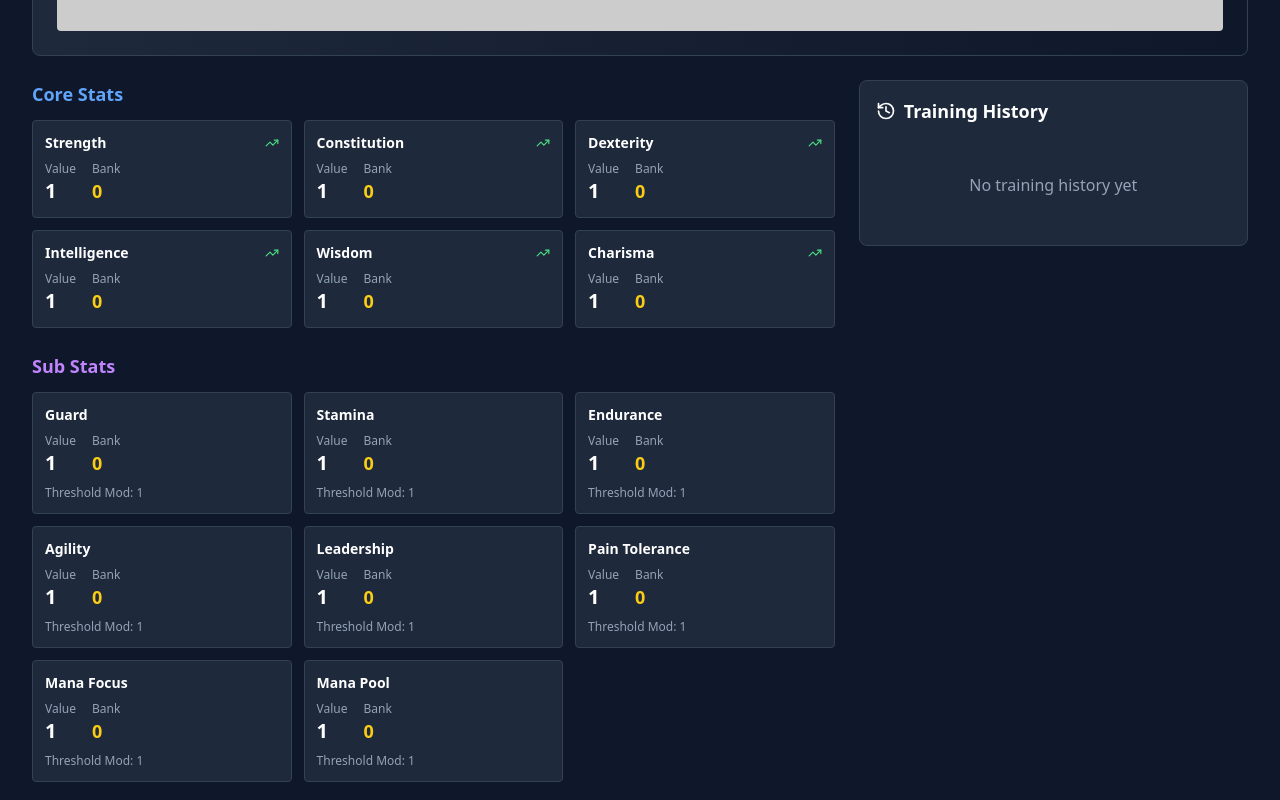
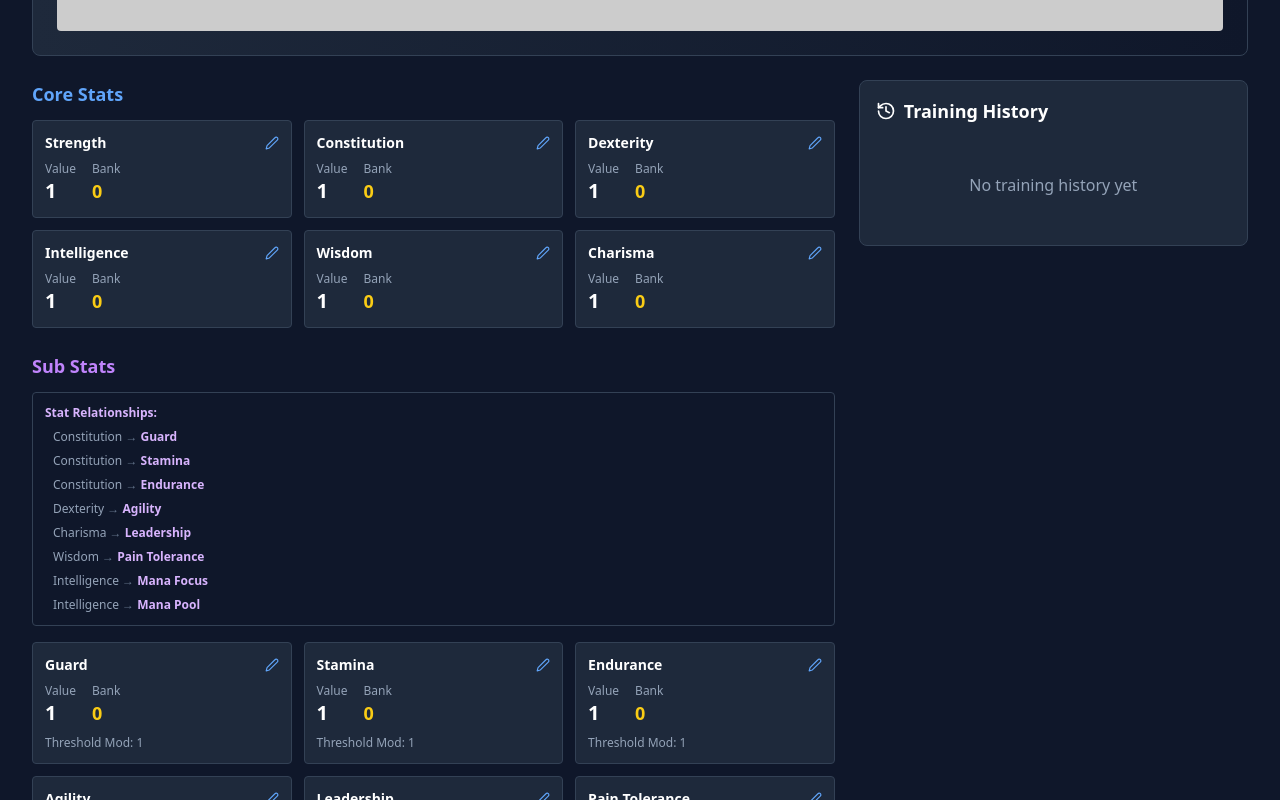
Before and after one commit to J-Anitok/Grimgar-world-JJ-, a React (Vite) app: page / in a window 1280 px wide. Shown: the part 700-1500 px from the top of the page. Built offline with nearby package versions, Linux system fonts and the light colour scheme.

Commit message:
Add interactive stat editing and relationship tree display

```diff
--- a/src/components/StatDisplay.tsx
+++ b/src/components/StatDisplay.tsx
@@ -1,28 +1,131 @@
 import React from 'react';
 import { Character, StatValue, SubStatValue } from '@/types';
-import { TrendingUp } from 'lucide-react';
+import { TrendingUp, Edit2, X } from 'lucide-react';
+import { useAppStore } from '@/store';
 
 interface StatDisplayProps {
   character: Character;
 }
 
 export const StatDisplay: React.FC<StatDisplayProps> = ({ character }) => {
-  const renderStat = (name: string, stat: StatValue | SubStatValue, isSub: boolean = false) => (
+  const { updateCharacter } = useAppStore();
+  const [editing, setEditing] = React.useState<string | null>(null);
+  const [editValue, setEditValue] = React.useState<number>(0);
+  const [editBank, setEditBank] = React.useState<number>(0);
+  const [editMode, setEditMode] = React.useState<'value' | 'bank'>('value');
+
+  const handleEditStat = (statName: string, currentValue: number, currentBank: number, mode: 'value' | 'bank') => {
+    setEditing(statName);
+    setEditValue(currentValue);
+    setEditBank(currentBank);
+    setEditMode(mode);
+  };
+
+  const handleSaveStat = (statName: string, isCore: boolean) => {
+    const updatedChar = { ...character };
+
+    if (isCore && statName in updatedChar.coreStats) {
+      updatedChar.coreStats[statName as keyof typeof updatedChar.coreStats] = {
+        value: editMode === 'value' ? editValue : editValue,
+        carryBank: editMode === 'bank' ? editBank : editBank,
+      };
+    } else if (statName in updatedChar.subStats) {
+      updatedChar.subStats[statName as keyof typeof updatedChar.subStats] = {
+        ...updatedChar.subStats[statName as keyof typeof updatedChar.subStats],
+        value: editMode === 'value' ? editValue : editValue,
+        carryBank: editMode === 'bank' ? editBank : editBank,
+      };
+    } else {
+      // Custom stat
+      const customIndex = updatedChar.customSubStats.findIndex(s => s.name === statName);
+      if (customIndex >= 0) {
+        updatedChar.customSubStats[customIndex] = {
+          ...updatedChar.customSubStats[customIndex],
+          value: editMode === 'value' ? editValue : editValue,
+          carryBank: editMode === 'bank' ? editBank : editBank,
+        };
+      }
+    }
+
+    updateCharacter(character.id, updatedChar);
+    setEditing(null);
+  };
+
+  const renderStat = (name: string, stat: StatValue | SubStatValue, isSub: boolean = false, isCustom: boolean = false) => {
+    const isEditing = editing === name;
+    const isCore = !isSub && !isCustom;
+
+    return (
       <div key={name} className="bg-slate-800 p-3 rounded border border-slate-700 hover:border-slate-600 transition">
         <div className="flex justify-between items-center mb-2">
           <span className="font-semibold text-sm">{name}</span>
-        {!isSub && <TrendingUp size={14} className="text-green-400" />}
+          <div className="flex gap-2">
+            {!isEditing && (
+              <>
+                <button
+                  onClick={() => handleEditStat(name, stat.value, stat.carryBank, 'value')}
+                  className="text-blue-400 hover:text-blue-300 transition"
+                  title="Edit value"
+                >
+                  <Edit2 size={14} />
+                </button>
+              </>
+            )}
+            {!isCore && !isSub && <TrendingUp size={14} className="text-green-400" />}
           </div>
-      <div className="flex gap-4">
+        </div>
+
+        {isEditing ? (
+          <div className="space-y-2">
             <div>
+              <label className="text-xs text-slate-400">Value</label>
+              <input
+                type="number"
+                min="0"
+                value={editValue}
+                onChange={(e) => setEditValue(parseInt(e.target.value) || 0)}
+                className="w-full bg-slate-700 border border-slate-600 rounded px-2 py-1 text-white text-sm"
+                autoFocus
+              />
+            </div>
+            <div>
+              <label className="text-xs text-slate-400">Carry Bank</label>
+              <input
+                type="number"
+                min="0"
+                value={editBank}
+                onChange={(e) => setEditBank(parseInt(e.target.value) || 0)}
+                className="w-full bg-slate-700 border border-slate-600 rounded px-2 py-1 text-white text-sm"
+              />
+            </div>
+            <div className="flex gap-2">
+              <button
+                onClick={() => handleSaveStat(name, isCore)}
+                className="flex-1 bg-green-600 hover:bg-green-700 px-2 py-1 rounded text-sm"
+              >
+                Save
+              </button>
+              <button
+                onClick={() => setEditing(null)}
+                className="flex-1 bg-slate-700 hover:bg-slate-600 px-2 py-1 rounded text-sm"
+              >
+                Cancel
+              </button>
+            </div>
+          </div>
+        ) : (
+          <div className="flex gap-4 cursor-pointer">
+            <div onClick={() => handleEditStat(name, stat.value, stat.carryBank, 'value')}>
               <p className="text-xs text-slate-400">Value</p>
               <p className="text-xl font-bold">{stat.value}</p>
             </div>
-        <div>
+            <div onClick={() => handleEditStat(name, stat.value, stat.carryBank, 'bank')}>
               <p className="text-xs text-slate-400">Bank</p>
               <p className="text-lg font-bold text-yellow-400">{stat.carryBank}</p>
             </div>
           </div>
+        )}
+
         {isSub && 'thresholdModifier' in stat && (
           <p className="text-xs text-slate-400 mt-2">
             Threshold Mod: {(stat as SubStatValue).thresholdModifier}
@@ -30,6 +133,7 @@ export const StatDisplay: React.FC<StatDisplayProps> = ({ character }) => {
         )}
       </div>
     );
+  };
 
   return (
     <div className="space-y-6">
@@ -37,15 +141,29 @@ export const StatDisplay: React.FC<StatDisplayProps> = ({ character }) => {
       <div>
         <h3 className="text-lg font-bold mb-3 text-blue-400">Core Stats</h3>
         <div className="grid grid-cols-2 md:grid-cols-3 gap-3">
-          {Object.entries(character.coreStats).map(([name, stat]) => renderStat(name, stat, false))}
+          {Object.entries(character.coreStats).map(([name, stat]) => renderStat(name, stat, false, false))}
         </div>
       </div>
 
-      {/* Sub Stats */}
+      {/* Sub Stats with Relationship Tree */}
       <div>
         <h3 className="text-lg font-bold mb-3 text-purple-400">Sub Stats</h3>
+        <div className="space-y-4">
+          {/* Show relationships */}
+          <div className="bg-slate-900 p-3 rounded border border-slate-700 text-xs text-slate-300 space-y-2">
+            <p className="font-semibold text-purple-300">Stat Relationships:</p>
+            {Object.entries(character.subStats).map(([name, stat]) => (
+              <div key={name} className="ml-2">
+                <span className="text-slate-400">{(stat as SubStatValue).parents.join(', ')}</span>
+                <span className="text-slate-500"> → </span>
+                <span className="text-purple-300 font-semibold">{name}</span>
+              </div>
+            ))}
+          </div>
+          {/* Stats grid */}
           <div className="grid grid-cols-2 md:grid-cols-3 gap-3">
-          {Object.entries(character.subStats).map(([name, stat]) => renderStat(name, stat, true))}
+            {Object.entries(character.subStats).map(([name, stat]) => renderStat(name, stat, true, false))}
+          </div>
         </div>
       </div>
 
@@ -54,7 +172,7 @@ export const StatDisplay: React.FC<StatDisplayProps> = ({ character }) => {
         <div>
           <h3 className="text-lg font-bold mb-3 text-green-400">Custom Stats</h3>
           <div className="grid grid-cols-2 md:grid-cols-3 gap-3">
-            {character.customSubStats.map((stat) => renderStat(stat.name, stat, true))}
+            {character.customSubStats.map((stat) => renderStat(stat.name, stat, true, true))}
           </div>
         </div>
       )}
```
Lines whose indentation alone changed are shown as unchanged.
